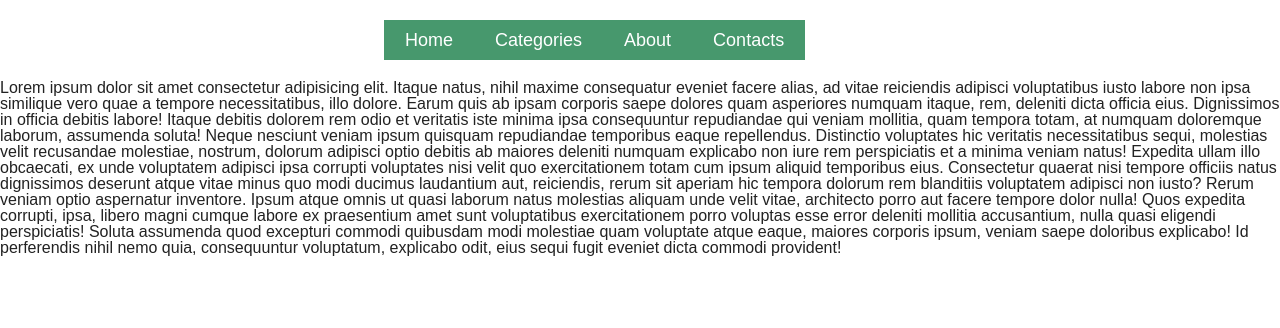
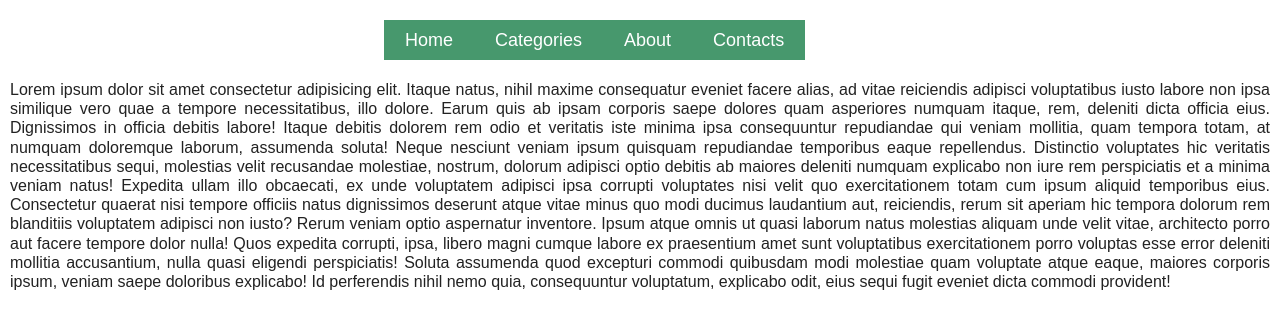
Before and after one commit to AndreiBelich/classWork01_03_21, a plain HTML site: page index.html in a window 1280 px wide. Drawn offline with Linux system fonts and the light colour scheme.

Commit message:
add changes

```diff
--- a/assets/css/styles.css
+++ b/assets/css/styles.css
@@ -12,7 +12,7 @@ body{
 }
 
 .navigation-menu{
-  width: 40%;
+  max-width: 40%;
   margin: 20px auto;
 }
 
@@ -58,3 +58,9 @@ body{
   top: 0;
   left: 125px;
 }
+
+p{
+  text-align: justify;
+  margin: 10px;
+  line-height: 1.2em;
+}
```
